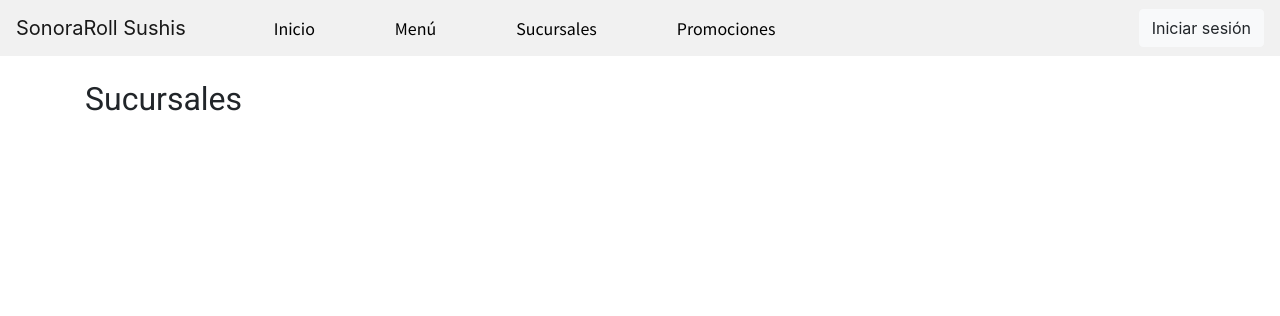
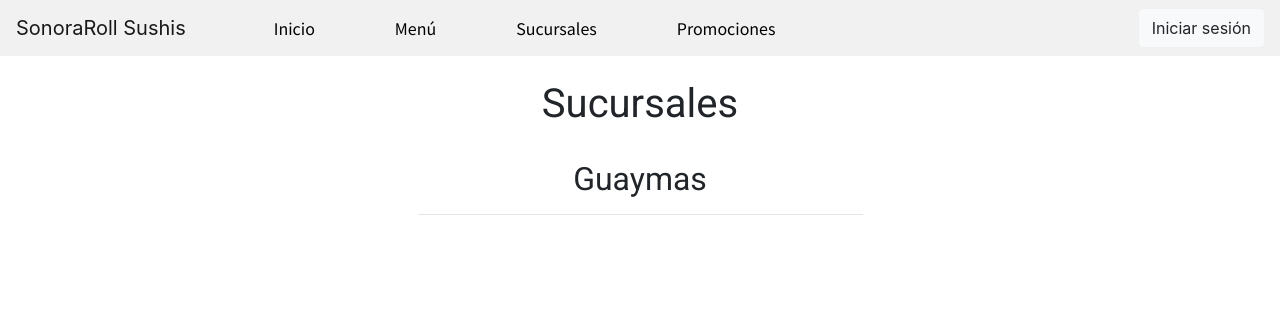
Before and after one commit to OsmarBarraza24/Sonora-Roll-App-Webb, a PHP site: page /sucursales.html in a window 1280 px wide. Shown: the top 316 px of the page. Run offline with PHP 8.4, Linux system fonts and the light colour scheme; some libraries are stand-ins or nearby versions.

Commit message:
pequeñis cambios

```diff
--- a/css/main.css
+++ b/css/main.css
@@ -4,7 +4,6 @@
 body,html{
     height: 100%;
     margin:0;
-
 }
 
 p,h1,h2,h3,h4,h5,h6{
@@ -41,6 +40,9 @@ footer{
     background-color: black;
 }
 
+.center{
+    text-align:center;
+}
 
 .firstP{
     background-image: url('../images/roll2.jpg');
--- a/index.html
+++ b/index.html
@@ -116,7 +116,7 @@
   <div class="secondP">
     <div class="ptext">
       <span class="border">
-        rammen
+        ramen
       </span>
     </div>
   </div>
--- a/sucursales.html
+++ b/sucursales.html
@@ -6,7 +6,7 @@
     <meta name="viewport" content="width=device-width, initial-scale=1.0">
     <meta http-equiv="X-UA-Compatible" content="ie=edge">
     <title>Document</title>
-    <link rel="stylesheet" href="https://cdnjs.cloudflare.com/ajax/libs/animate.css/3.7.0/animate.min.css">
+<link rel="stylesheet" href="https://cdnjs.cloudflare.com/ajax/libs/animate.css/3.7.0/animate.min.css">
 </head>
 <link rel="stylesheet" href="https://use.fontawesome.com/releases/v5.8.1/css/all.css"
     integrity="sha384-50oBUHEmvpQ+1lW4y57PTFmhCaXp0ML5d60M1M7uH2+nqUivzIebhndOJK28anvf" crossorigin="anonymous">
@@ -27,7 +27,7 @@
                   <div class="collapse navbar-collapse" id="navbarSupportedContent">
                     <ul class="navbar-nav mr-auto">
                       <li class="nav-item active">
-                        <a class="nav-link" href="#">Inicio <span class="sr-only">(current)</span></a>
+                        <a class="nav-link" href="index.html">Inicio <span class="sr-only">(current)</span></a>
                       </li>
                       <li class="nav-item">
                         <a class="nav-link" href="#">Menú</a>
@@ -48,14 +48,30 @@
                     <br>
                         <div class="row justify-content-center">
                                 <div class="col-md-12">
-                                    <h2>Sucursales</h2>
+                                    <h1 style="text-align:center">Sucursales</h1>
                                 </div>
                             </div>
                 </div>
+<br>
+                <div class="container">
+                    <div class="row justify-content-center">
+                        <div class="col-md-5 center">
+                            <h2>Guaymas</h2>
+                            <hr>
+                        </div>
+                    </div>
+                    <div class="row justify-content-center">
+                        <div class="col-md-4 center">
 
+                        </div>
+                        <div class="col-md-4 center">
+                    </div>
+                    <div class="row ">
+                        <div class="col-md-12 center">
 
-
-
+                        </div>
+                    </div>
+                </div>
 
 
 
```
Also changed, not shown: images/roll.jpg, images/sushi-wallpaper.jpg, 1 other file.
